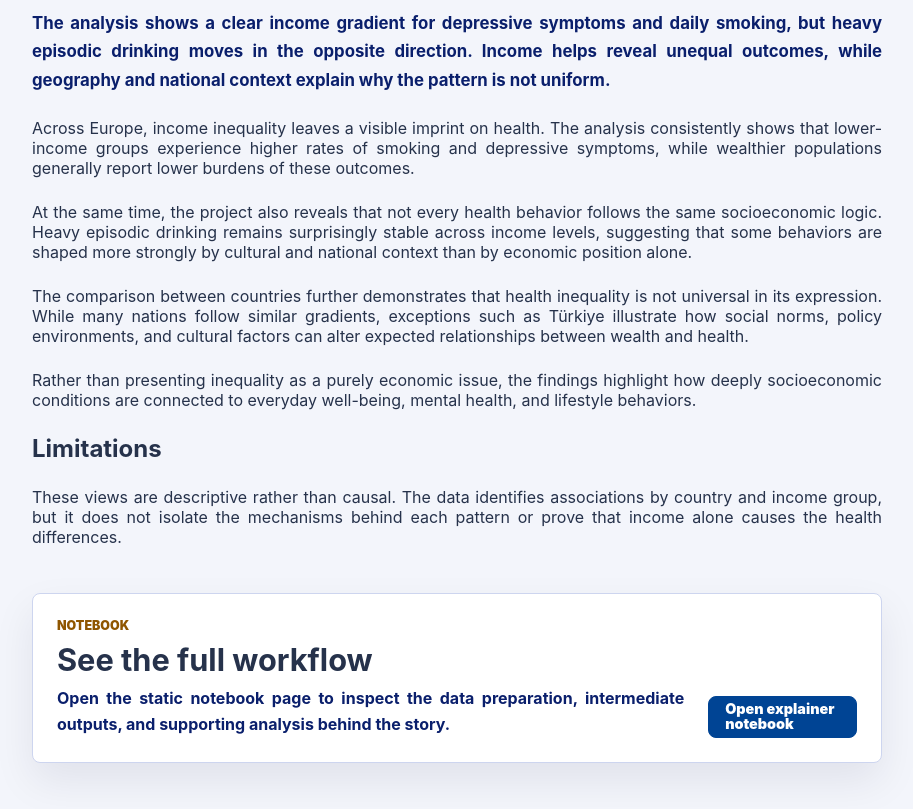
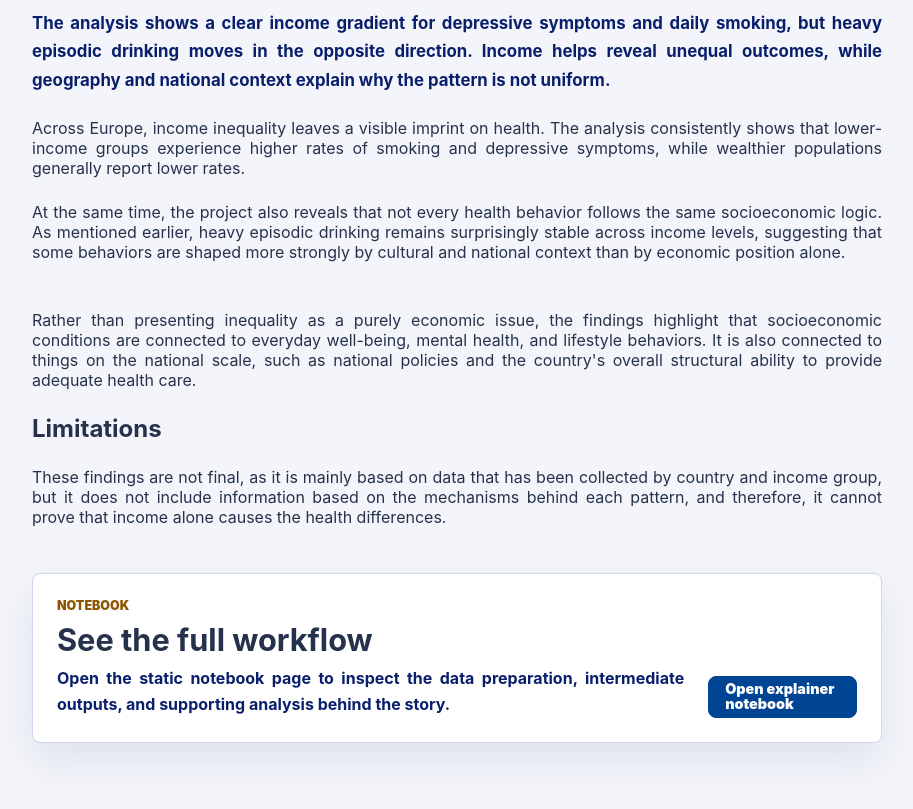
Before and after one commit to DanielMajzik/danielmajzik.github.io, a React (Vite) app: page / in a window 1280 px wide. Shown: the part 8642-9451 px from the top of the page, without its empty margins (183-1096 px from the left). Built offline with nearby package versions, Linux system fonts and the light colour scheme.

Commit message:
also changed the main findings text

```diff
--- a/src/sections/ReflectionSection.tsx
+++ b/src/sections/ReflectionSection.tsx
@@ -13,31 +13,26 @@ export function ReflectionSection() {
         Across Europe, income inequality leaves a visible imprint on health.
         The analysis consistently shows that lower-income groups experience
         higher rates of smoking and depressive symptoms, while wealthier
-        populations generally report lower burdens of these outcomes.
+        populations generally report lower rates.
       </p>
       <p>
         At the same time, the project also reveals that not every health
-        behavior follows the same socioeconomic logic. Heavy episodic drinking
+        behavior follows the same socioeconomic logic. As mentioned earlier, heavy episodic drinking
         remains surprisingly stable across income levels, suggesting that some
         behaviors are shaped more strongly by cultural and national context than
         by economic position alone.
       </p>
       <p>
-        The comparison between countries further demonstrates that health inequality
-        is not universal in its expression. While many nations follow similar gradients,
-        exceptions such as Türkiye illustrate how social norms, policy environments,
-        and cultural factors can alter expected relationships between wealth and health.
       </p>
       <p>
         Rather than presenting inequality as a purely economic issue, the findings
-        highlight how deeply socioeconomic conditions are connected to everyday
-        well-being, mental health, and lifestyle behaviors.
+        highlight that socioeconomic conditions are connected to everyday
+        well-being, mental health, and lifestyle behaviors. It is also connected to things on the national scale, such as national policies and the country's overall structural ability to provide adequate health care.
       </p>
       <h2>Limitations</h2>
       <p>
-        These views are descriptive rather than causal. The data identifies
-            associations by country and income group, but it does not isolate the
-            mechanisms behind each pattern or prove that income alone causes the
+        These findings are not final, as it is mainly based on data that has been collected by country and income group, but it does not include information based on the
+            mechanisms behind each pattern, and therefore, it cannot prove that income alone causes the
             health differences.
       </p>
     </section>
```
